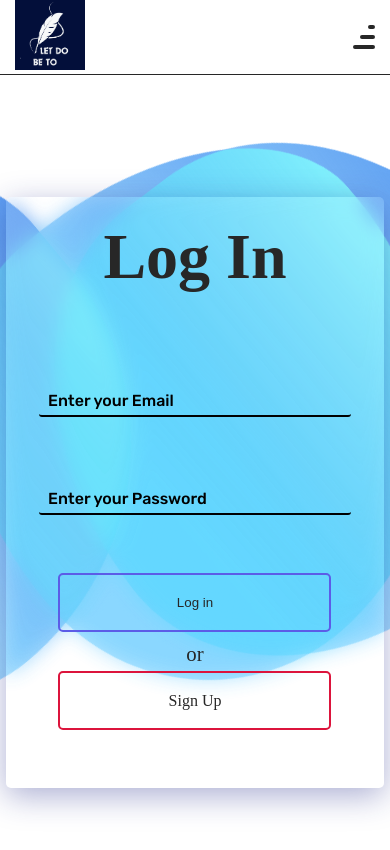
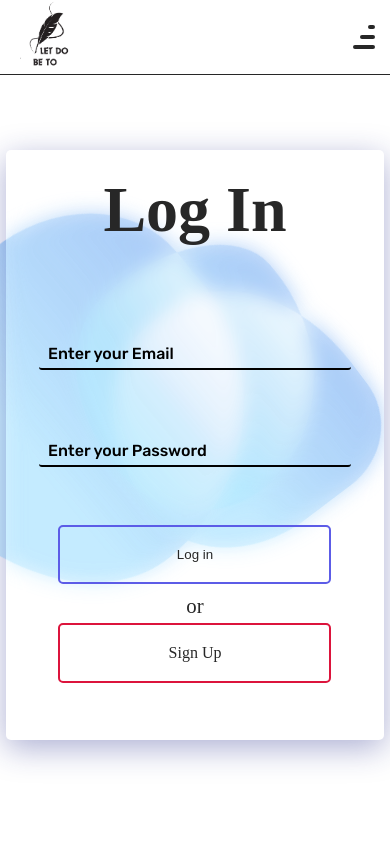
Before and after one commit to HarpreetSingh792/React_To_Do_FrontEnd, a React (Vite) app: page /login in a window 390 px wide. Shown: the top 850 px of the page. Built offline with nearby package versions, Linux system fonts and the light colour scheme; no server answers.

Commit message:
Add smooth effects

```diff
--- a/src/components/Navbar.jsx
+++ b/src/components/Navbar.jsx
@@ -48,7 +48,7 @@ export const Navbar = () => {
           <div className="logo">
             <NavLink to="/">
               <img
-                src={localStorage.getItem("theme") == "light" ? Logo : DarkLogo}
+                src={localStorage.getItem("theme") == "dark" ? DarkLogo : Logo}
                 width="70px"
                 height="70px"
                 alt="logo-img"
@@ -109,15 +109,15 @@ export const Navbar = () => {
                       // console.log(document.querySelector("body"))  //For debbuging purpose....
                       darkTheme
                         ? document
-                            .querySelector("#root")
+                            .querySelector("body")
                             .classList.remove("light")
                         : document
-                            .querySelector("#root")
+                            .querySelector("body")
                             .classList.add("light");
                       darkTheme
-                        ? document.querySelector("#root").classList.add("dark")
+                        ? document.querySelector("body").classList.add("dark")
                         : document
-                            .querySelector("#root")
+                            .querySelector("body")
                             .classList.remove("dark");
                     }}
                   >
@@ -168,11 +168,11 @@ export const Navbar = () => {
                 : localStorage.setItem("theme", "light");
                 // console.log(document.querySelector("body"))  //For debbuging purpose....
                 darkTheme
-                  ? document.querySelector("#root").classList.remove("light")
-                  : document.querySelector("#root").classList.add("light");
+                  ? document.querySelector("body").classList.remove("light")
+                  : document.querySelector("body").classList.add("dark");
                 darkTheme
-                  ? document.querySelector("#root").classList.add("dark")
-                  : document.querySelector("#root").classList.remove("dark");
+                  ? document.querySelector("body").classList.add("dark")
+                  : document.querySelector("body").classList.remove("light");
               }}
             >
               {darkTheme ? <FaRegLightbulb /> : <FaLightbulb />}
--- a/src/styles/app.scss
+++ b/src/styles/app.scss
@@ -1,7 +1,7 @@
 @import "features.scss";
 @import "loader.scss";
 :root {
-  --primary-color: white;
+  --primary-color: rgba(255, 255, 255, 0.4);
   --hover-light-background: #35a29f;
   --hover-light-color: white;
   --text-color: #272727;
@@ -35,7 +35,7 @@
   --slide-nav-transparent: rgba(3, 15, 58, 0.9);
 }
 .light {
-  --primary-color: white;
+  --primary-color: rgba(255, 255, 255, 0.4);
   --hover-light-background: #35a29f;
   --hover-light-color: white;
   --text-color: #272727;
@@ -48,6 +48,10 @@
   --task-cards-border: whitesmoke;
 }
 
+body {
+  height: 100vh;
+  background-color: var(--primary-color);
+}
 .container {
   min-height: 87.8vh;
   z-index: 1;
@@ -121,28 +125,26 @@ button > svg {
 }
 
 .form-class {
-  box-sizing: border-box;
-  overflow: hidden;
   position: relative;
   background: var(--form-color);
   @include flex(center, center);
   width: 100vw;
   height: 87.7vh;
   .blob {
-    @include blob(move);
+    @include blob($anim-name: move);
     &:hover {
       @include blob-hover;
     }
   }
 
   .blob1 {
-    @include blob(move1);
+    @include blob($anim-name: move1);
     &:hover {
       @include blob-hover;
     }
   }
   .blob2 {
-    @include blob(move2);
+    @include blob($anim-name: move2);
     &:hover {
       @include blob-hover;
     }
@@ -338,7 +340,7 @@ form {
       align-items: center;
       height: 30px;
       width: 40px;
-      transition: all 2s;
+      transition: smooth 2s;
       $initialWidth: 5;
       @for $i from 1 through 3 {
         .nav-hamburger:nth-child(#{$i}) {
@@ -365,7 +367,7 @@ form {
       right: 0;
       z-index: 5;
       width: 90vw;
-      height: 90vh;
+      height: 92vh;
       background-color: var(--slide-nav-transparent);
       & > button {
         position: absolute;
@@ -406,11 +408,25 @@ form {
       }
     }
   }
+  .blur {
+    display: none;
+  }
+  .back-blob {
+    display: none;
+  }
+  .form-class {
+    overflow: hidden;
+    width: 100vw;
+    .blob {
+      @include blob(450px, 450px, move);
+    }
 
-  .form-class {
-    overflow: -moz-hidden-unscrollable;
-    height: 99vmax;
-    width: 100vw;
+    .blob1 {
+      @include blob(450px, 450px, move1);
+    }
+    .blob2 {
+      @include blob(450px, 450px, move2);
+    }
   }
   form {
     height: 70vh;
@@ -471,8 +487,26 @@ form {
   }
 }
 @media (max-width: 756px) {
+  .navigation-links-hamburger {
+    .slider-nav {
+      height: 87vh;
+    }
+  }
+  .form-class {
+    overflow: hidden;
+    width: 100vw;
+    .blob {
+      @include blob(250px, 250px, move);
+    }
+
+    .blob1 {
+      @include blob(350px, 350px, move1);
+    }
+    .blob2 {
+      @include blob(250px, 250px, move2);
+    }
+  }
   .task-cards {
-
     width: 99vw;
     .cards {
       & > .card-text {
--- a/src/styles/features.scss
+++ b/src/styles/features.scss
@@ -88,10 +88,10 @@ $font: "Rubik", sans-serif;
   border: darken($bg-color, 10);
 }
 
-@mixin blob($anim-name) {
+@mixin blob($width:500px,$height:500px,$anim-name) {
   position: absolute;
-  width: 500px;
-  height: 500px;
+  width: $width;
+  height:$height;
   background: linear-gradient(
     180deg,
     rgba(47, 184, 255, 0.42) 31.77%,
@@ -125,60 +125,60 @@ $font: "Rubik", sans-serif;
   }
 }
 
-@keyframes move {
+@keyframes move{
   from {
-    transform: translate(-100px, -50px) rotate(-90deg);
+    transform: translate(-10vw, 5vh) rotate(-90deg);
     border-radius: 32% 96% 84% 34% / 64% 71% 54% 25%;
   }
 
   to {
-    transform: translate(500px, -200px) rotate(-200deg);
+    transform: translate(50vw, -20vh) rotate(-200deg);
     border-radius: 92% 56% 79% 47% / 64% 41% 74% 69%;
   }
 }
 
 @-webkit-keyframes move1 {
   from {
-    transform: translate(-100px, -50px) rotate(-90deg);
+    transform: translate(-10vw, -5vh) rotate(-90deg);
     border-radius: 92% 36% 49% 74% / 64% 71% 54% 69%;
   }
   to {
-    transform: translate(500px, -70vh) rotate(-360deg);
+    transform: translate(50vw, -70vh) rotate(-360deg);
     border-radius: 62% 36% 39% 74% / 44% 35% 54% 89%;
   }
 }
 
 @keyframes move1 {
   from {
-    transform: translate(-200px, -120px) rotate(-150deg);
+    transform: translate(-20vw, -12vh) rotate(-150deg);
     border-radius: 92% 36% 49% 74% / 64% 71% 54% 69%;
   }
 
   to {
-    transform: translate(-500px, 100px) rotate(-90deg);
+    transform: translate(-50vw, 10vh) rotate(-90deg);
     border-radius: 62% 36% 39% 74% / 44% 35% 54% 89%;
   }
 }
 
 @-webkit-keyframes move2{
     from {
-      transform: translate(-20px, -250px) rotate(-90deg);
+      transform: translate(-2vw, -25vh) rotate(-90deg);
       border-radius: 24% 76% 35% 65% / 27% 36% 64% 73%;
     }
     to {
-      transform: translate(-20px, 250px) rotate(-10deg);
+      transform: translate(-2vw, 25vh) rotate(-10deg);
       border-radius: 76% 24% 33% 67% / 68% 55% 45% 32%;
     }
   }
 
   @keyframes move2 {
     from {
-      transform: translate(-20px, -250px) rotate(-45deg);
+      transform: translate(-2vw, -25vh) rotate(-45deg);
       border-radius: 24% 76% 35% 65% / 27% 36% 64% 73%;
     }
 
     to {
-      transform: translate(90px, 250px) rotate(-300deg);
+      transform: translate(9vw, 25vh) rotate(-300deg);
       border-radius: 76% 24% 33% 67% / 68% 55% 45% 32%;
     }
   }
```
